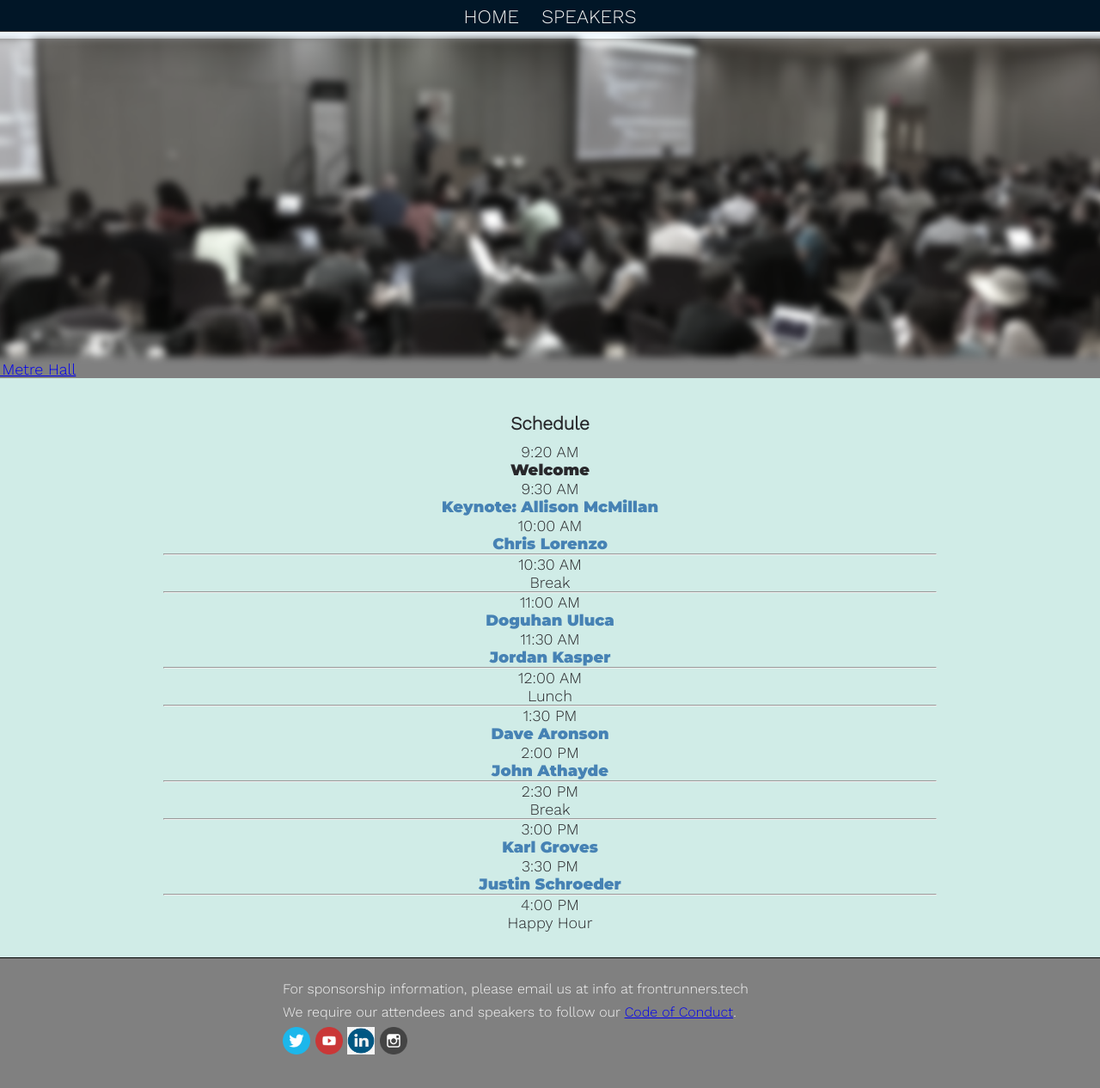
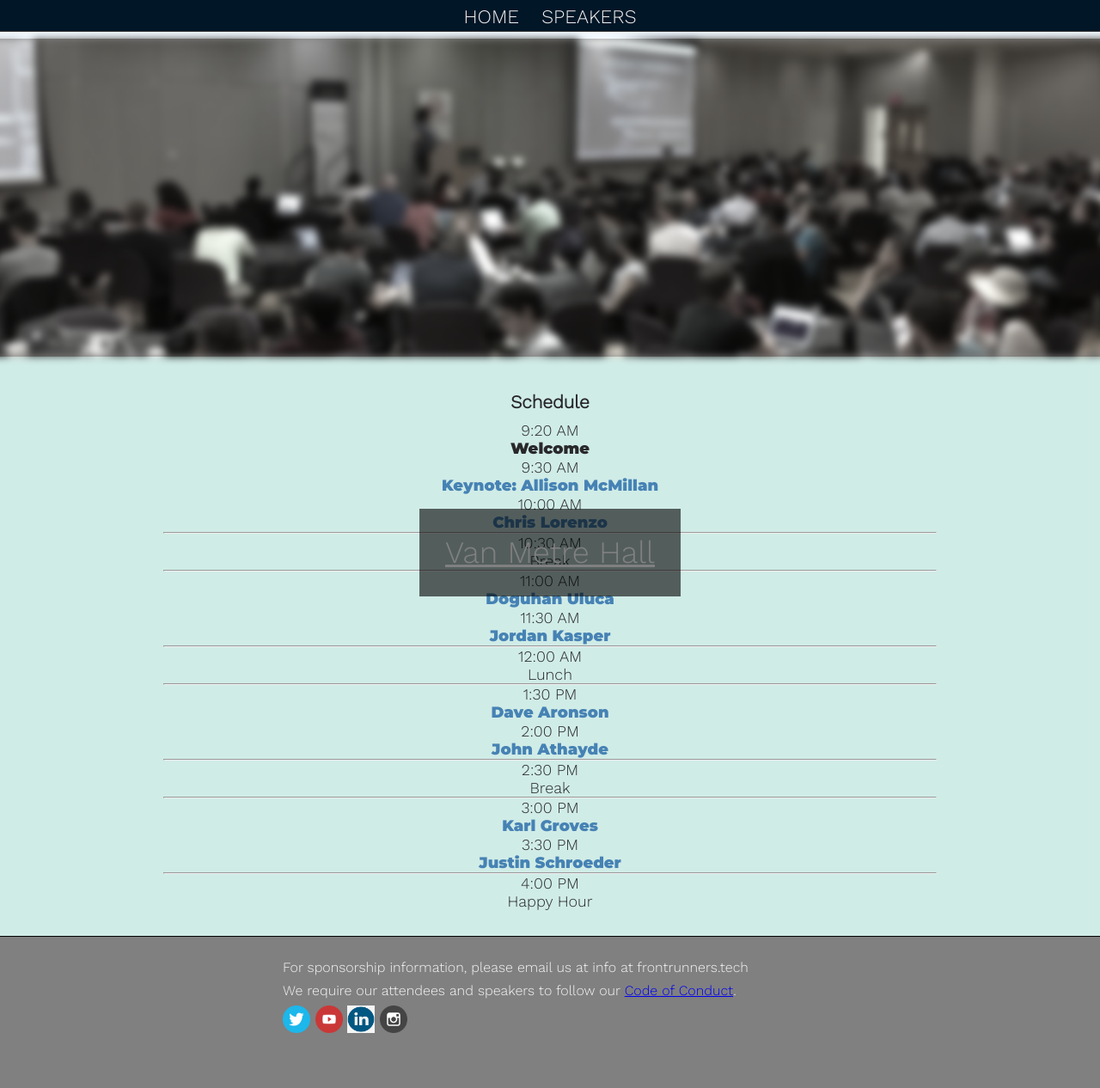
Before and after one commit to gothamgo/frontrunnersconf.github.io, a Jekyll site: the page built from test/testpage.html, in a window 1280 px wide and 1285 px high. Shown: the top 1266 px of the window at 86% size. Built offline with Jekyll 4.4.1, drawn with Linux system fonts in a browser that asks for light colours.

Commit message:
Update venue.html

```diff
--- a/_includes/venue.html
+++ b/_includes/venue.html
@@ -4,13 +4,14 @@
     justify-content: center;
   }
   div.venue {
+    max-height: 370px;
   }
   div.venue img {
     -webkit-filter: blur(5px) grayscale(80%);   /* For Safari 6.0 to 9.0 */
     filter: blur(5px) grayscale(80%);
     max-height: 370px;
   }
-  div.venue img a.venue-text {
+  div.venue a.venue-text {
     position: absolute;
     top: 50%;
     left: 50%;
```
